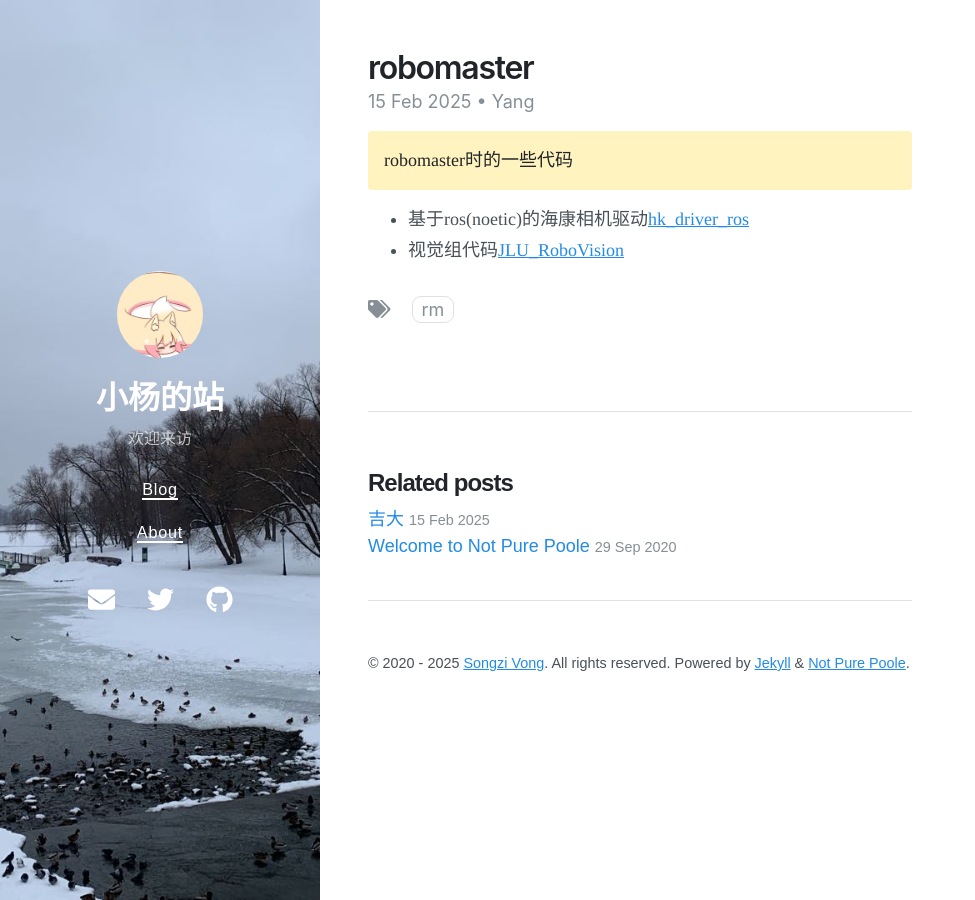
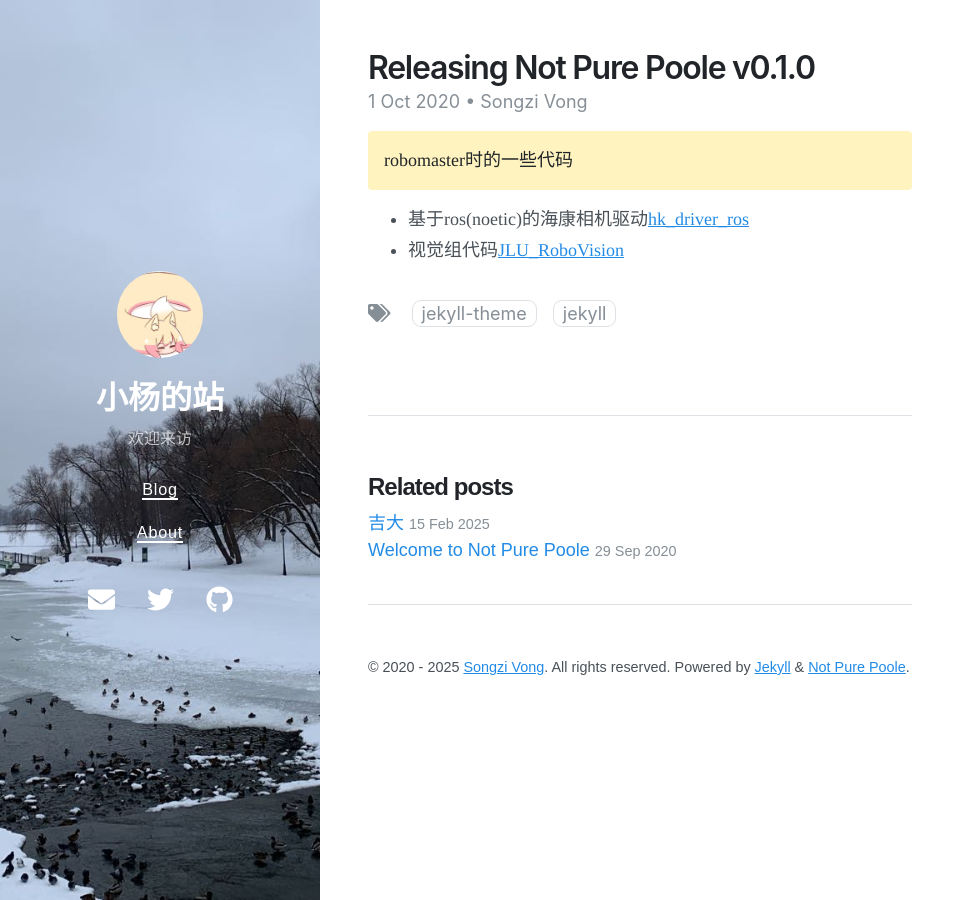
Before and after one commit to Yeither/Yeither.github.io, a Jekyll site: the page built from _posts/2020-10-01-releasing-not-pure-poole-v0-1-0.md, in a window 1280 px wide. Shown: the whole page, without its empty margins (0-975 px from the left). Built offline with Jekyll 4.4.1, drawn with Linux system fonts in a browser that asks for light colours; nearby versions of some CDN libraries.

Commit message:
Update 2020-10-01-releasing-not-pure-poole-v0-1-0.md

```diff
--- a/_posts/2020-10-01-releasing-not-pure-poole-v0-1-0.md
+++ b/_posts/2020-10-01-releasing-not-pure-poole-v0-1-0.md
@@ -1,9 +1,11 @@
 ---
 layout: post
-title:  robomaster
-author: Yang
-tags: RM
-date: 2025-02-15 12:54 +0800
+title: Releasing Not Pure Poole v0.1.0
+author: Songzi Vong
+tags:
+- jekyll theme
+- jekyll
+date: 2020-10-01 13:56 +0800
 ---
 
 robomaster时的一些代码
```
